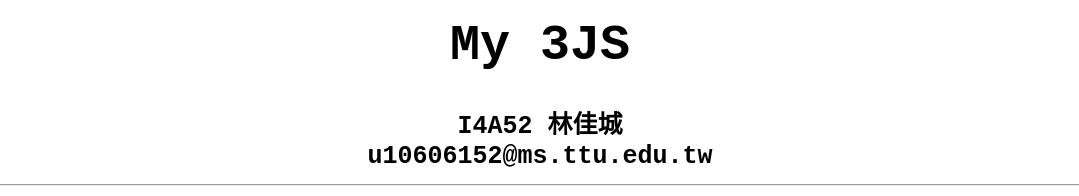
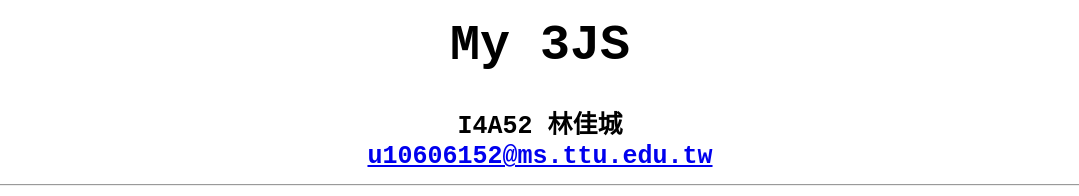
Before and after one commit to JiaCheng-Lin/my3js, a plain HTML site: page index.html in a window 1280 px wide. Shown: the top 196 px of the page, without its empty margins (108-1187 px from the left). Drawn offline with Linux system fonts and the light colour scheme.

Commit message:
upload_20210329

```diff
--- a/index.html
+++ b/index.html
@@ -15,7 +15,8 @@
     <div id = "heading" >
       <h1 ><font style="font-size: 50px">My 3JS </font><br><br>
       <font style="font-size: 25px; ">I4A52 林佳城</font><br>
-      <font style="font-size: 25px">u10606152@ms.ttu.edu.tw</font>
+      <a href="mailto:u10606152@ms.ttu.edu.tw" style="font-size: 25px">u10606152@ms.ttu.edu.tw</a><br>
+
       <hr>
       <!--
       <h2 style="text-align: center; font-size: 20px">I4A52 林佳城</h2>
```
